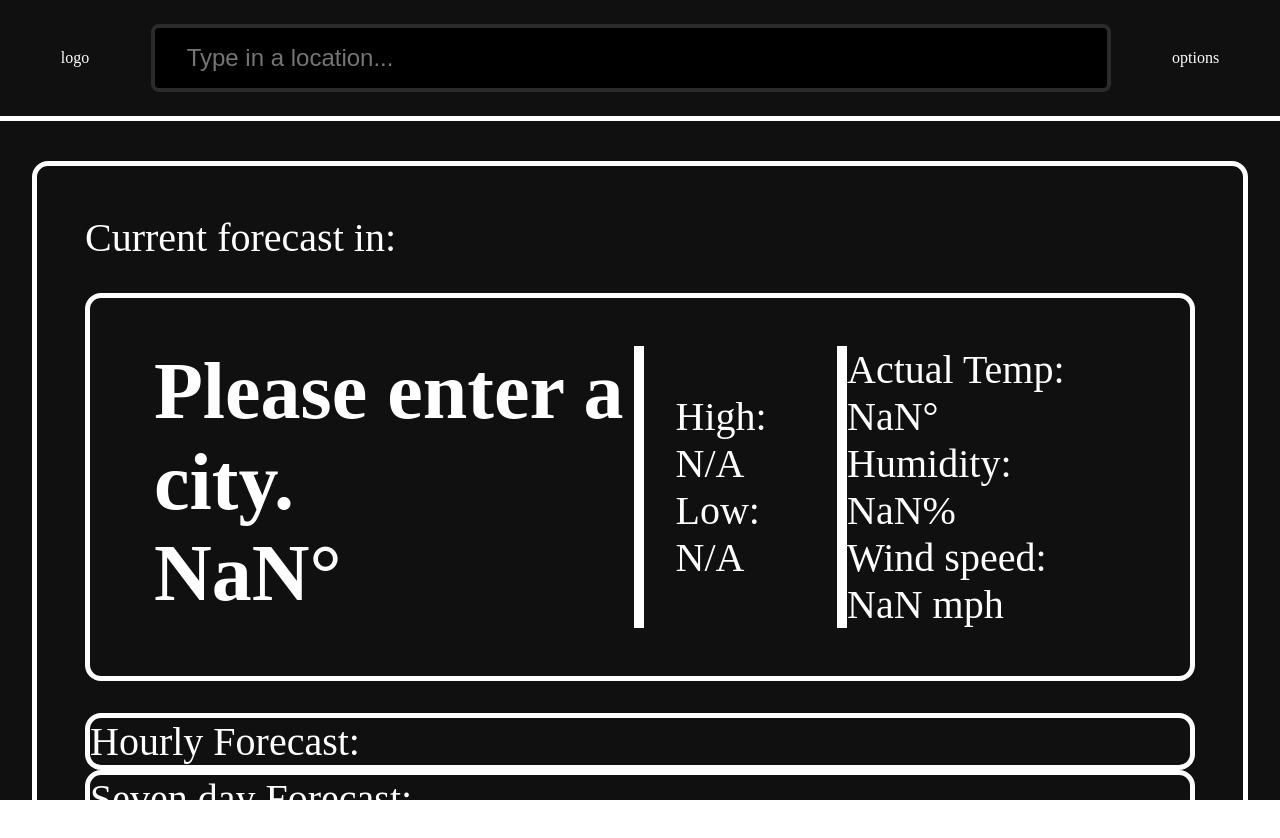
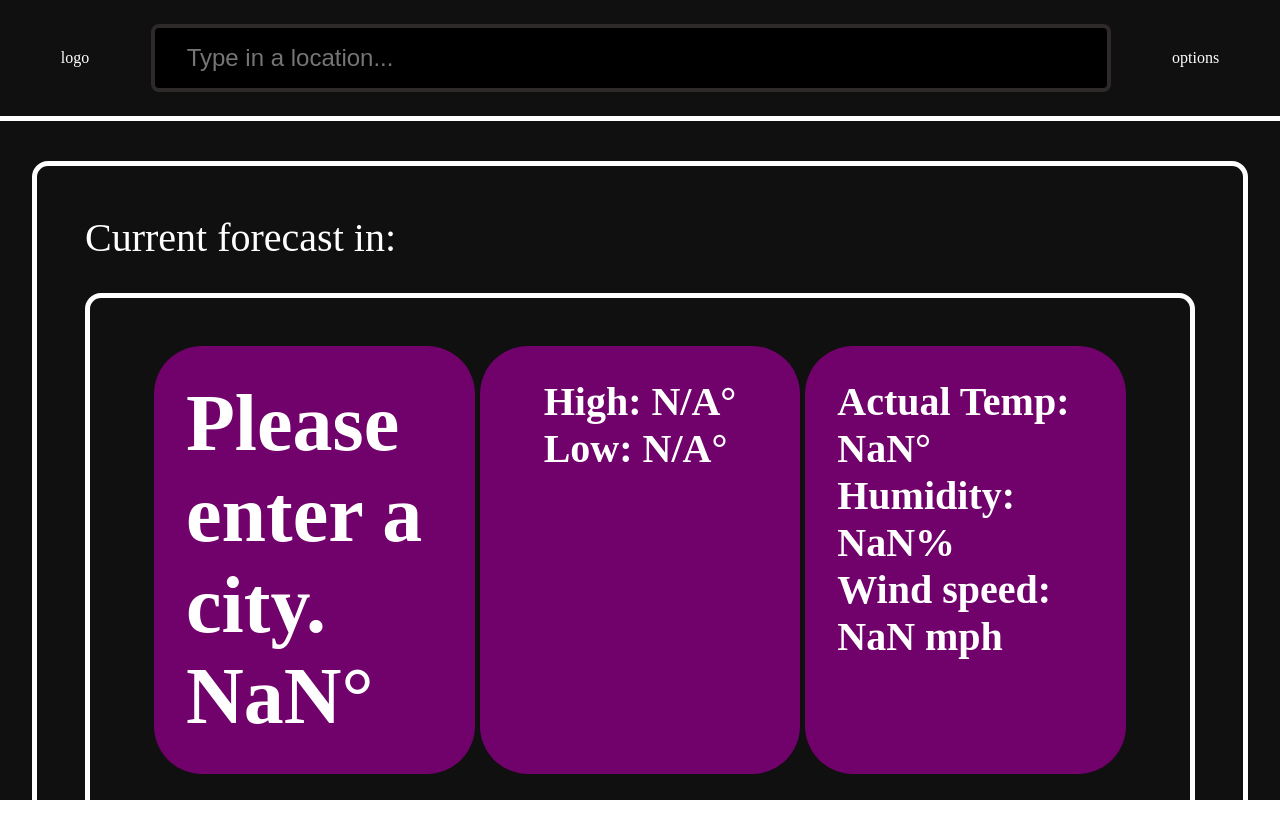
Before and after one commit to PhantasmalKG/Samuel-Aggor-Weather-Application, a React (Vite) app in the folder weather-app/: page / in a window 1280 px wide. Shown: the top 838 px of the page. Built offline with nearby package versions, Linux system fonts and the light colour scheme; no server answers.

Commit message:
Adding a utility for weather image coding for the app.

```diff
--- a/weather-app/src/components/WeatherDisplay/WeatherDisplay.jsx
+++ b/weather-app/src/components/WeatherDisplay/WeatherDisplay.jsx
@@ -1,8 +1,10 @@
-import React from 'react'
+import React, {useState} from 'react'
 
 export const WeatherDisplay = ({ city, data, loading, error }) => {
 
+  const [days, setDays] = useState(["Monday", "Tuesday", "Wednesday", "Thursday", "Friday", "Saturday", "Sunday"]);
   const weatherData = data?.data?.values;
+
 
 
   return (
@@ -21,8 +23,8 @@ export const WeatherDisplay = ({ city, data, loading, error }) => {
 
 
             <div className="summary">
-            <p>High: N/A</p>
-            <p>Low: N/A</p>
+            <p>High: N/A°</p>
+            <p>Low: N/A°</p>
           </div>
 
           </div>
--- a/weather-app/src/index.css
+++ b/weather-app/src/index.css
@@ -30,14 +30,7 @@ hr{
   transform: rotate(90deg);
 }
 
-.middle{
-  display: flex;
-  justify-content: space-between;
-  align-items: center;
-  padding:2rem;
-  border-left: 10px solid white;
-  border-right: 10px solid white;
-}
+
 
 /* Support classes */
 
@@ -83,10 +76,32 @@ h2{
 }
 
 /* Weather Display Styles */
-.city_title{
+.left, .middle, .right{
+    background-color: rgb(113, 1, 107);
+    border-radius: 3rem;
+    display: flex;
+    flex-direction: column;
     font-size: 3rem;
     font-weight: bold;
+    width: 33%;
+    padding: 2rem;
+}
+
+.left{
+  align-items: flex-start;
+
+}
 
 
+.middle{
+  display: flex;
+  justify-content: space-between;
+  gap:4rem;
+  align-items: center;
+  padding:2rem;
 
 }
+
+.right{
+  align-items: flex-start;
+}
```
Also changed, not shown: weather-app/src/utils/weatherImageKey.jsx (added, +50 -0 lines).
